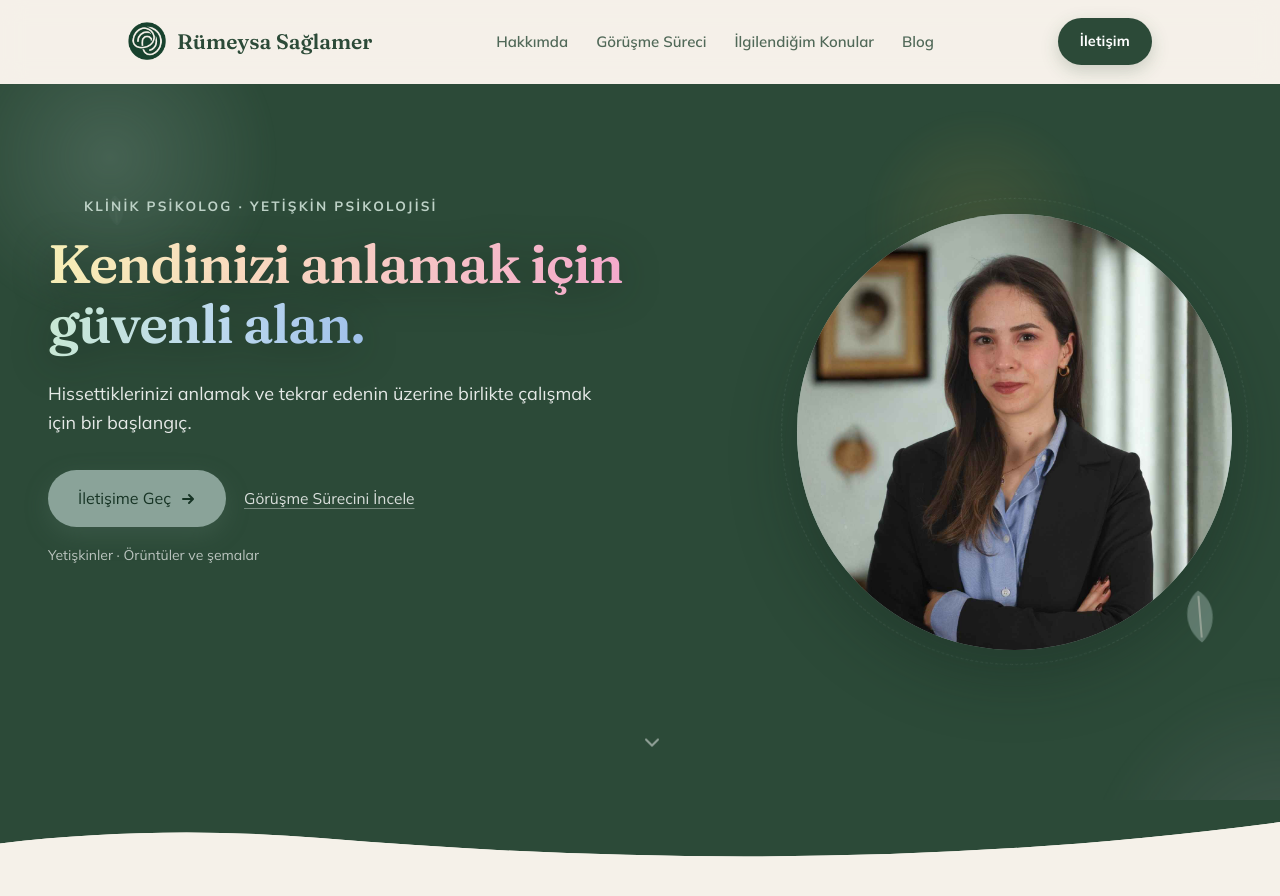
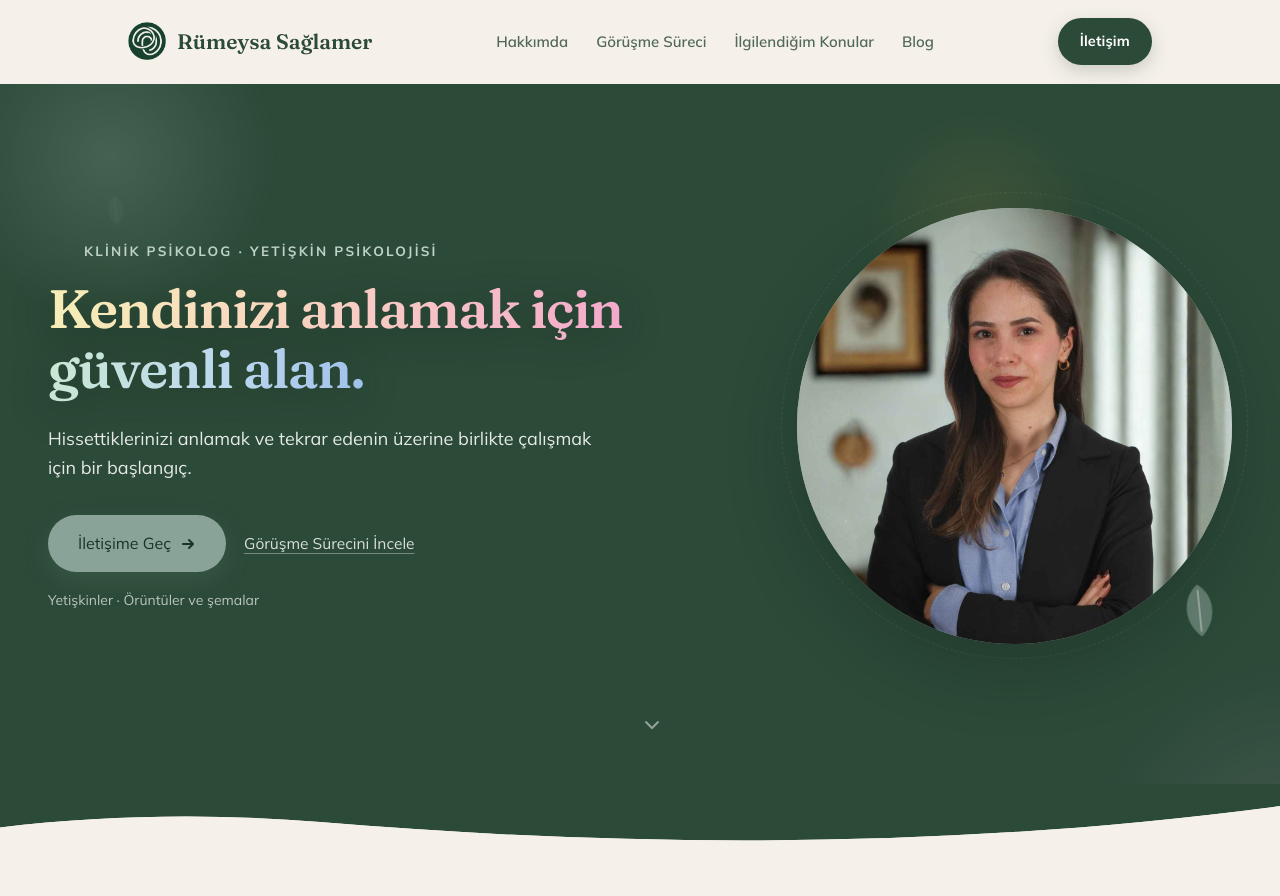
Before and after one commit to ardasaglamer9/rumeysaerdogdu.com, a Jekyll site: the page built from index.html, in a window 1280 px wide and 900 px high. Shown: the top 896 px of the window. Built offline with Jekyll 4.4.1, drawn with Linux system fonts in a browser that asks for light colours.

Commit message:
Büyük ekranda hero'yu topla, oda fotoğrafını kapat
Hero'nun min-height'ı ekranla (88vh) büyürken içerik 460px'te sabit
kalıyordu: 1920×1080'de hero 874px ve %47'si boş, 2000×1300'de
1068px ve %57'si boştu. Yükseklik 700px'te kapatıldı; ≥1600px'de
başlık 60px, açıklama 19.5px, portre 480px'e çıkarak alanı
dolduruyor. Boş oran her iki ekranda %29'a indi.

Üst/alt boşluk da dengesizdi (1920'de 80px üst, 228px alt): metin
sütunu fotoğraftan kısa ve ızgara üstten hizalıydı. Sütunlar
ortalandı, alt iç boşluk 88 → 64px; artık 146/162.

Görüşmeler bölümündeki oda fotoğrafı masaüstünde 1024×576 ile
bölümü 1275px yapıyordu. 420px'te kapatıldı, kırpma object-fit ile;
bölüm 1119px.

1280×720 ve mobil değişmedi; hero CTA'sı her boyutta ilk ekranda.
Tüm kurallar canlı sayfaya enjekte edilip yeniden ölçüldü.

Co-Authored-By: Claude Fable 5.1 <noreply@anthropic.com>

```diff
--- a/assets/css/style.css
+++ b/assets/css/style.css
@@ -879,3 +879,34 @@ h1.grad-title,h2.grad-title{color:#F9D8C0;}
   .brand span{white-space:nowrap;}
   .nav-cta{font-size:13px;padding:8px 14px;}
 }
+
+/* 6) Büyük ekranda hero boş kalıyordu. min-height ekranla (88vh)
+   büyürken içerik 460px'te sabitti: 1920×1080'de hero 874px ve
+   %47'si boş, 2000×1300'de 1068px ve %57'si boş. Yükseklik 700px'te
+   kapatıldı; ≥1600px'de başlık, açıklama ve portre bir kademe
+   büyüyerek alanı dolduruyor. */
+@media(min-width:900px){
+  .hero{min-height:min(calc(88svh - 76px),700px);}
+}
+@media(min-width:1600px){
+  .hero h1{font-size:60px;}
+  .hero .hero-desc{font-size:19.5px;max-width:54ch;}
+  .hero-grid{grid-template-columns:minmax(0,1fr) clamp(288px,min(34vw,54vh),480px);}
+}
+
+/* 7) Hero'da üst/alt boşluk dengesizdi (1920'de 80px üst, 228px alt).
+   Metin sütunu fotoğraftan kısa ve ızgara üstten hizalıydı; not satırı
+   yukarıda kalıyor, boşluk altta birikiyordu. Sütunlar ortalandı, alt
+   iç boşluk 88 → 64px. */
+@media(min-width:900px){
+  .hero{padding-bottom:64px;}
+  .hero-grid{align-items:center;}
+  .hero-photo-col{padding-top:0;}
+}
+
+/* 8) Görüşmeler bölümündeki oda fotoğrafı masaüstünde 1024×576 ile
+   bölümü 1275px yapıyordu. Yükseklik 420px'te kapatıldı; kırpma
+   object-fit ile, kadraj ortadan. */
+@media(min-width:900px){
+  .gorusme-foto img{max-height:420px;object-fit:cover;object-position:center 40%;}
+}
```
